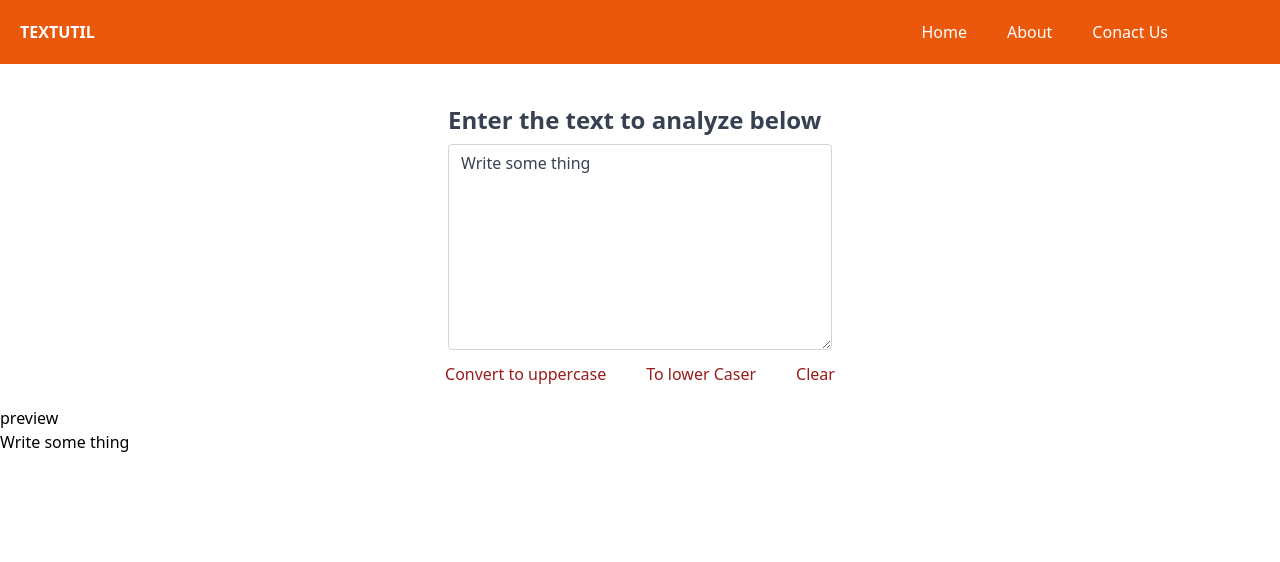
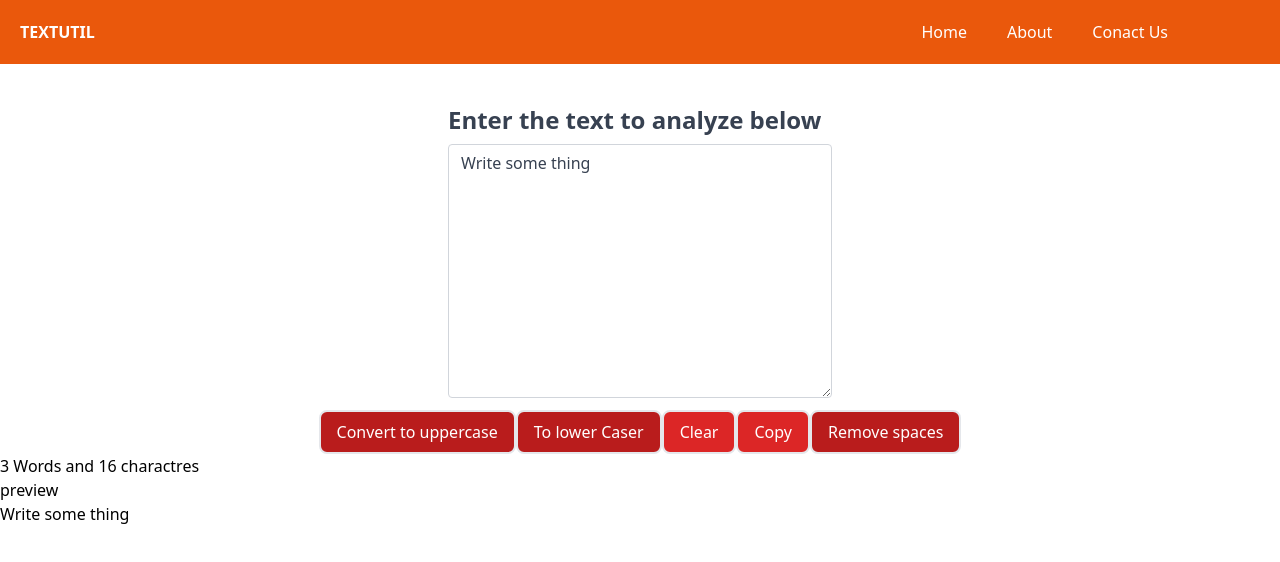
Before and after one commit to Himayatu99/TextUtils, a React (Create React App) app: page / in a window 1280 px wide. Shown: the top 562 px of the page. Built offline with nearby package versions, Linux system fonts and the light colour scheme.

Commit message:
Add Remove ,Copy button , count words and charactes

```diff
--- a/src/components/TextForm.js
+++ b/src/components/TextForm.js
@@ -17,13 +17,22 @@ const TextForm = (props) => {
         const Clear = ("")
         setText(Clear)
     }
+    const headleCopy = () => {
+        const copy = document.getElementById('mycopy');
+        copy.select();
+        navigator.clipboard.writeText(copy.value)
+    }
+    const headleRemove = () => {
+        const extraSpaces = text.split(/[ ]+/)
+        setText(extraSpaces.join(''))
+    }
     return (
         <>
             <div className="flex justify-center pt-10">
                 <div className="mb-3 xl:w-96">
                     <label className="form-label inline-block mb-2 text-gray-700 font-bold text-2xl">
                         {props.heading}</label>
-                    <textarea value={text} onChange={headleChange} className="form-control block w-full px-3
+                    <textarea value={text} onChange={headleChange} id="mycopy" className="form-control block w-full px-3
                     py-1.5
                     text-base
                     font-normal
@@ -33,17 +42,18 @@ const TextForm = (props) => {
                     rounded
                     transition
                     ease-in-out
-                    m-0  focus:text-gray-700 focus:bg-white focus:border-blue-600 focus:outline-none"id="exampleFormControlTextarea1"
-                        rows="8"
-                        placeholder="Your message"></textarea>
+                    m-0  focus:text-gray-700 focus:bg-white focus:border-blue-600 focus:outline-none" rows="10"></textarea>
                 </div>
             </div>
             <div className=' text-center '>
-                <button className='rounded-full text-red-800 px-5' onClick={headleClick}>Convert to uppercase</button>
-                <button className='rounded-full text-red-800 px-5' onClick={headlToLower}>To lower Caser</button>
-                <button className='rounded-full text-red-800 px-5' onClick={headleClean}>Clear</button>
+                <button className='border-2 rounded-lg bg-red-700 text-white px-4 py-2 hover:bg-green-600' onClick={headleClick}>Convert to uppercase</button>
+                <button className='border-2 rounded-lg bg-red-700 text-white px-4 py-2 hover:bg-green-600' onClick={headlToLower}>To lower Caser</button>
+                <button className='border-2 rounded-lg bg-red-600 text-white px-4 py-2 hover:bg-green-600' onClick={headleClean}>Clear</button>
+                <button className='border-2 rounded-lg bg-red-600 text-white px-4 py-2 hover:bg-green-600' onClick={headleCopy}>Copy</button>
+                <button className='border-2 rounded-lg bg-red-700 text-white px-4 py-2 hover:bg-green-500' onClick={headleRemove}>Remove spaces</button>
             </div>
-            <div className='pt-5'>
+            <div className='justify-center '>
+                <p>{text.split(" ").length} Words and  {text.length} charactres</p>
                 <h2> preview</h2>
                 <p>{text}</p>
             </div>
```
